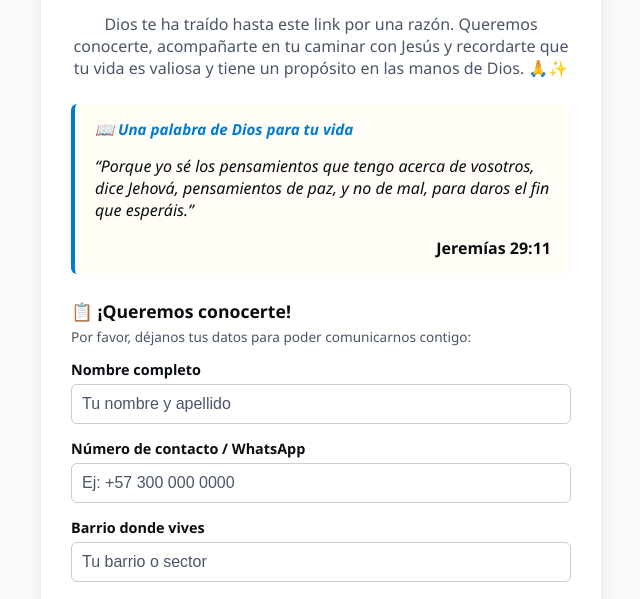
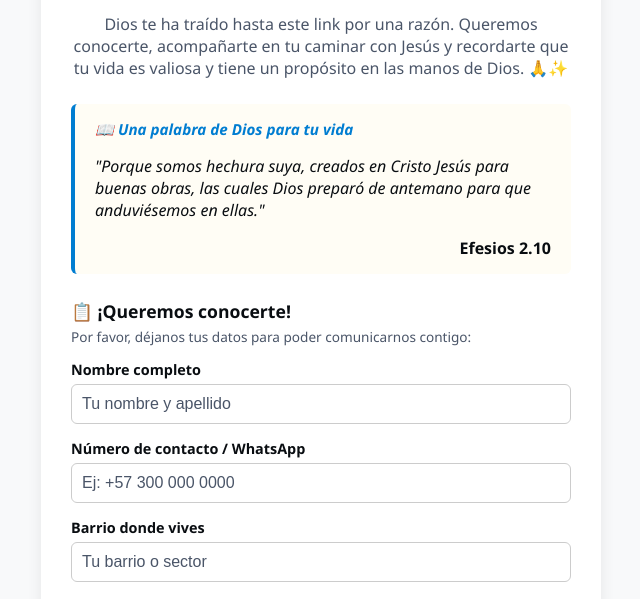
Before and after one commit to JaiderSanchez/landing-page-christian, a plain HTML site: page index.html in a window 1280 px wide. Shown: the part 178-777 px from the top of the page, without its empty margins (319-959 px from the left). Drawn offline with Linux system fonts and the light colour scheme.

Commit message:
feat: add verses.js data file and dynamic random verse selection logic

```diff
--- a/index.html
+++ b/index.html
@@ -75,6 +75,10 @@
     </div>
 </div>
 
-<script src="script.js"></script>
+    <!-- Cargar primero el archivo de datos (versículos) -->
+    <script src="verses.js"></script>
+
+    <!-- Cargar después la lógica principal -->
+    <script src="script.js"></script>
 </body>
 </html>
--- a/script.js
+++ b/script.js
@@ -4,6 +4,13 @@ const themeIcon = document.getElementById('theme-icon');
 
 const savedTheme = localStorage.getItem('theme');
 const systemPrefersDark = window.matchMedia('(prefers-color-scheme: dark)').matches;
+
+// Función de aleatoriedad simple para los versículos random
+const randomIndex = Math.floor(Math.random() * rhemaVerses.length);
+const selectedVerse = rhemaVerses[randomIndex];
+
+document.getElementById('rhema-text').textContent = selectedVerse.text;
+document.getElementById('rhema-ref').textContent = selectedVerse.ref;
 
 if (savedTheme === 'dark' || (!savedTheme && systemPrefersDark)) {
     document.body.classList.add('dark-mode');
--- /dev/null
+++ b/verses.js
@@ -0,0 +1,38 @@
+const rhemaVerses = [
+    {
+        text: '“Porque yo sé los pensamientos que tengo acerca de vosotros, dice Jehová, pensamientos de paz, y no de mal, para daros el fin que esperáis.”',
+        ref: 'Jeremías 29:11'
+    },
+    {
+        text: '“No temas, porque yo estoy contigo; no desmayes, porque yo soy tu Dios que te esfuerzo; siempre te ayudaré, siempre te sustentaré con la diestra de mi justicia.”',
+        ref: 'Isaías 41:10'
+    },
+    {
+        text: '“Porque no nos ha dado Dios espíritu de cobardía, sino de poder, de amor y de dominio propio.”',
+        ref: '2 Timoteo 1:7'
+    },
+    {
+        text: '“Echando toda vuestra ansiedad sobre él, porque él tiene cuidado de vosotros.”',
+        ref: '1 Pedro 5:7'
+    },
+    {
+        text: '“Yo iré delante de ti, y enderezaré los lugares torcidos... y te daré los tesoros escondidos, y los secretos muy guardados.”',
+        ref: 'Isaías 45:2-3'
+    },
+    {
+        text: '“Así dice el Señor: "Búsquenme y tendrán vida."”',
+        ref: 'Amós 5:4'
+    },
+    {
+        text: '"Oré al Señor, y él me respondió. Me libró de todos mis temores"',
+        ref: 'Salmo 34:4'
+    },
+    {
+        text: '"Pero en el día en que tengo miedo, pongo todos mis temores delante de ti y confío en ti con todo mi corazón."',
+        ref: 'Salmo 56:3'
+    },
+    {
+        text: '"Porque somos hechura suya, creados en Cristo Jesús para buenas obras, las cuales Dios preparó de antemano para que anduviésemos en ellas."',
+        ref: 'Efesios 2.10'
+    }
+];
```
